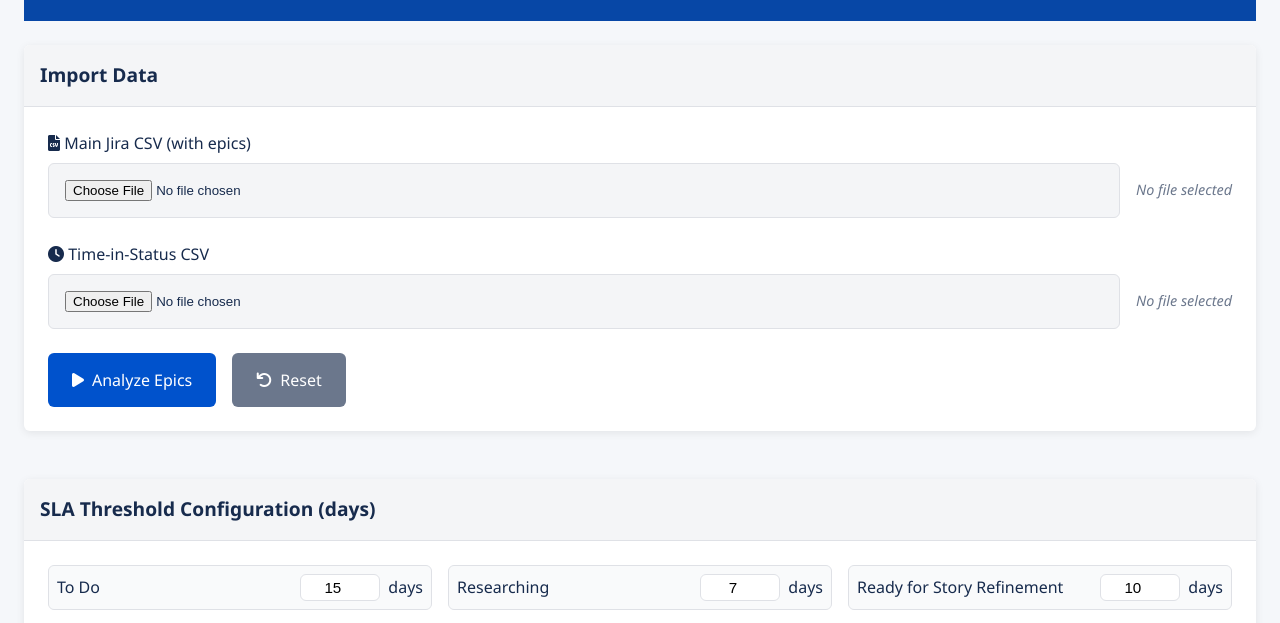
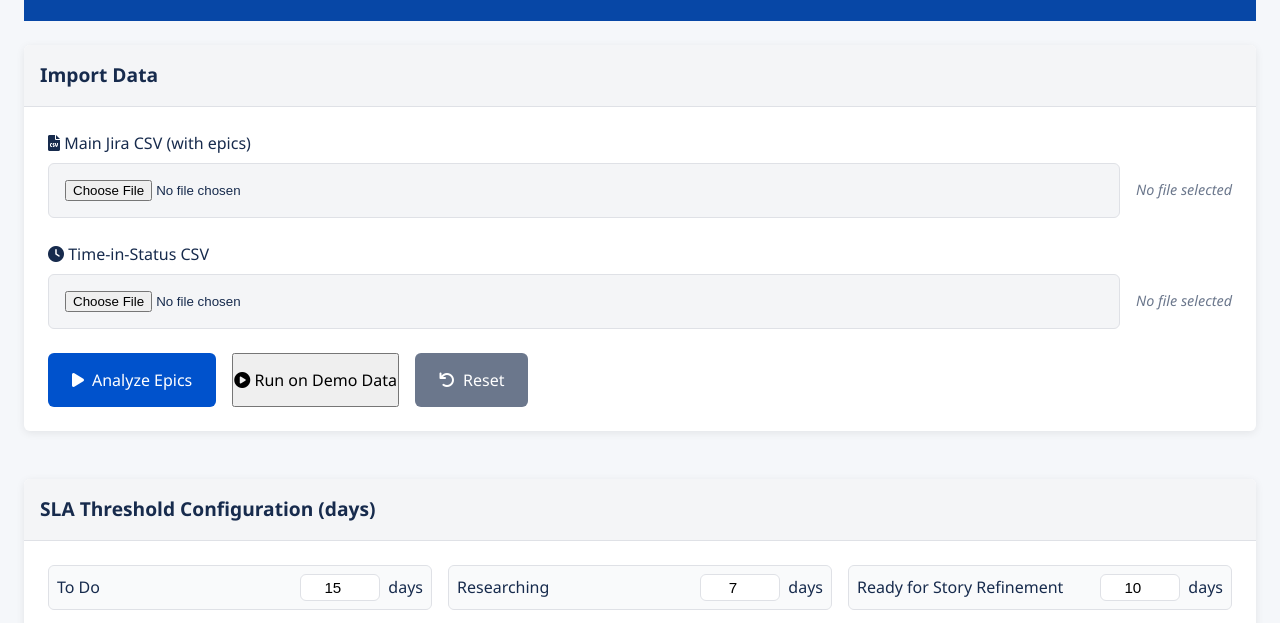
Before and after one commit to RashaPal/PredictIQ, a plain HTML site: page index.html in a window 1280 px wide. Shown: the part 127-750 px from the top of the page. Drawn offline with Linux system fonts and the light colour scheme.

Commit message:
Update index.html

```diff
--- a/index.html
+++ b/index.html
@@ -43,9 +43,13 @@
             </div>
           </div>
 
+<!-- Updated action buttons section for index.html -->
 <div class="action-buttons">
   <button id="analyzeBtn" class="primary-btn">
     <i class="fas fa-play"></i> Analyze Epics
+  </button>
+  <button id="demoDataBtn">
+    <i class="fas fa-play-circle"></i> Run on Demo Data
   </button>
   <button id="resetBtn" class="secondary-btn">
     <i class="fas fa-undo"></i> Reset
```
Lines whose indentation alone changed are shown as unchanged.
